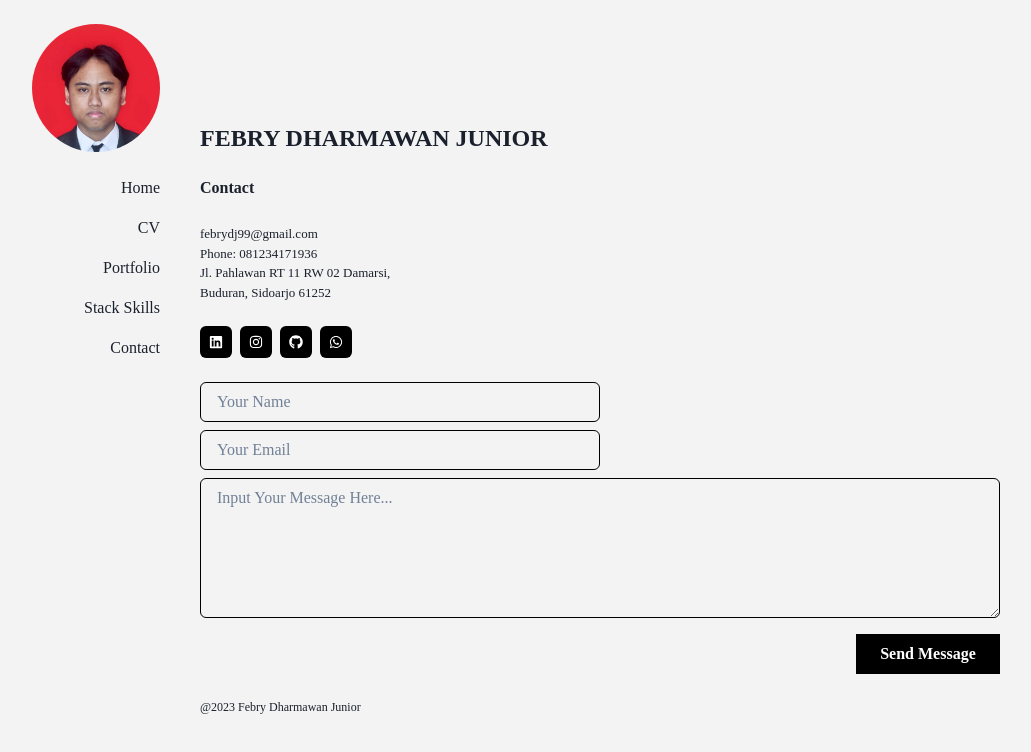
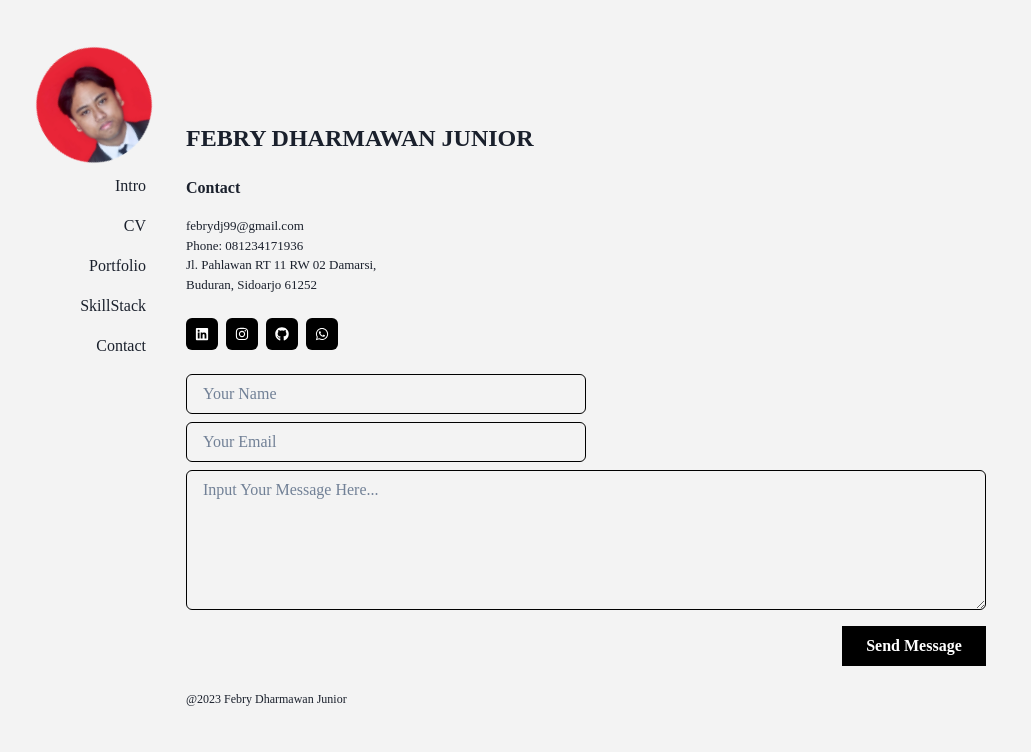
Before and after one commit to febrydjr/my-portfolio, a React (Create React App) app in the folder client/: page / in a window 1280 px wide. Both pictures are taken after a click on the link "Contact". Shown: the top 752 px of the page, without its empty margins (132-1163 px from the left). Built offline with nearby package versions, Linux system fonts and the light colour scheme.

Commit message:
Update 21

```diff
--- a/client/src/components/Sidebar.jsx
+++ b/client/src/components/Sidebar.jsx
@@ -6,17 +6,28 @@ import {
   VStack,
   Avatar,
   useMediaQuery,
+  Flex,
+  WrapItem,
+  Wrap,
+  useColorMode,
 } from "@chakra-ui/react";
 import Home from "../pages/Home";
 import Biodata from "../pages/Biodata";
 import Contact from "../pages/Contact";
 import Portfolio from "../pages/Portfolio";
 import Skills from "../pages/Skills";
+import { chakra, shouldForwardProp } from "@chakra-ui/react";
+import { motion, isValidMotionProp } from "framer-motion";
+
+const MotionChakraBox = chakra(motion.div, {
+  shouldForwardProp: (prop) =>
+    isValidMotionProp(prop) || shouldForwardProp(prop),
+});
 
 const Sidebar = () => {
   const [currentPage, setCurrentPage] = useState("home");
   const [isSmallerThanMd] = useMediaQuery("(max-width: 48em)"); // Check if screen is smaller than md breakpoint
-
+  const { colorMode, toggleColorMode } = useColorMode();
   const breakpoints = {
     sm: "30em", // 480px
     md: "48em", // 768px
@@ -53,18 +64,117 @@ const Sidebar = () => {
       display="flex"
     >
       <VStack
-        mt={2}
+        mt={"42px"}
         gap={4}
         align={isSmallerThanMd ? "center" : "flex-end"} // Center align items on smaller screens
         p={4}
         mb={isSmallerThanMd ? 0 : 0}
       >
-        <Avatar display={"flex"} src="av.png" size={"2xl"} mb={2} />
-        <Link onClick={() => setCurrentPage("home")}>Home</Link>
-        <Link onClick={() => setCurrentPage("biodata")}>CV</Link>
-        <Link onClick={() => setCurrentPage("portfolio")}>Portfolio</Link>
-        <Link onClick={() => setCurrentPage("stack")}>Stack Skills</Link>
-        <Link onClick={() => setCurrentPage("contact")}>Contact</Link>
+        {/* <Avatar display={"flex"} src="av.png" size={"2xl"} mb={2} /> */}
+        <MotionChakraBox
+          animate={{
+            rotate: [0, 35, 0, -35, 0],
+            scale: [0.8, 1, 1, 1, 0.9, 0.8],
+            borderRadius: ["20%", "20%", "50%", "50%", "20%"],
+          }}
+          transition={{
+            duration: 3,
+            ease: "easeInOut",
+            repeat: Infinity,
+            repeatType: "loop",
+          }}
+          display={"flex"} // Chakra's shouldForwardProp
+          justifyContent={"center"} // Chakra's shouldForwardProp
+          alignItems={"center"} // Chakra's shouldForwardProp
+          width={"100px"} // Chakra's shouldForwardProp
+          height={"100px"} // Chakra's shouldForwardProp
+          bgGradient="linear(to-l, #7928CA, #FF0080)"
+        >
+          <Avatar display={"flex"} src="av.png" size={"2xl"} mb={2} />
+        </MotionChakraBox>
+        {isSmallerThanMd ? (
+          <Box
+            mt={isSmallerThanMd ? 4 : 0}
+            w={"100%"}
+            display={"flex"}
+            justifyContent={"space-beetween"}
+          >
+            <Wrap
+              spacing={2} // Adjust the spacing as needed
+              maxW={"100%"} // Adjust these values as needed
+              justify="center" // Center the content horizontally
+            >
+              <WrapItem>
+                <Button
+                  borderRadius={"none"}
+                  bg={currentPage === "home" ? "white" : "#385898"}
+                  size={"xs"}
+                  color={currentPage === "home" ? "black" : "white"}
+                  py={4}
+                  onClick={() => setCurrentPage("home")}
+                >
+                  Intro
+                </Button>
+              </WrapItem>
+              <WrapItem>
+                <Button
+                  borderRadius={"none"}
+                  bg={currentPage === "portfolio" ? "white" : "#385898"}
+                  color={currentPage === "portfolio" ? "black" : "white"}
+                  size={"xs"}
+                  py={4}
+                  onClick={() => setCurrentPage("portfolio")}
+                >
+                  Portfolio
+                </Button>
+              </WrapItem>
+              <WrapItem>
+                <Button
+                  borderRadius={"none"}
+                  bg={currentPage === "biodata" ? "white" : "#385898"}
+                  color={currentPage === "biodata" ? "black" : "white"}
+                  size={"xs"}
+                  py={4}
+                  onClick={() => setCurrentPage("biodata")}
+                >
+                  CV
+                </Button>
+              </WrapItem>
+              <WrapItem>
+                <Button
+                  borderRadius={"none"}
+                  bg={currentPage === "stack" ? "white" : "#385898"}
+                  color={currentPage === "stack" ? "black" : "white"}
+                  size={"xs"}
+                  py={4}
+                  onClick={() => setCurrentPage("stack")}
+                >
+                  SkillStack
+                </Button>
+              </WrapItem>
+              <WrapItem>
+                <Button
+                  borderRadius={"none"}
+                  bg={currentPage === "contact" ? "white" : "#385898"}
+                  color={currentPage === "contact" ? "black" : "white"}
+                  size={"xs"}
+                  py={4}
+                  onClick={() => setCurrentPage("contact")}
+                >
+                  Contact
+                </Button>
+              </WrapItem>
+            </Wrap>
+          </Box>
+        ) : (
+          <>
+            <Link onClick={() => setCurrentPage("home")}>Intro</Link>
+            <Link onClick={() => setCurrentPage("biodata")}>CV</Link>
+            <Link onClick={() => setCurrentPage("portfolio")}>Portfolio</Link>
+            <Link onClick={() => setCurrentPage("stack")}>SkillStack</Link>
+            <Link onClick={() => setCurrentPage("contact")}>Contact</Link>
+          </>
+        )}
       </VStack>
       <Box mt={isSmallerThanMd ? 0 : 6}>{renderPage()}</Box>
     </Box>
--- a/client/src/pages/Contact.jsx
+++ b/client/src/pages/Contact.jsx
@@ -37,7 +37,7 @@ const Contact = () => {
       <Text mt={5} fontWeight={"bold"}>
         Contact
       </Text>
-      <Box mt={6} fontSize={`13px`}>
+      <Box mt={4} fontSize={`13px`}>
         <Text>febrydj99@gmail.com</Text>
         <Text>Phone: 081234171936</Text>
         <Text>
```
Also changed, not shown: client/src/components/orisidebar.txt (added).
